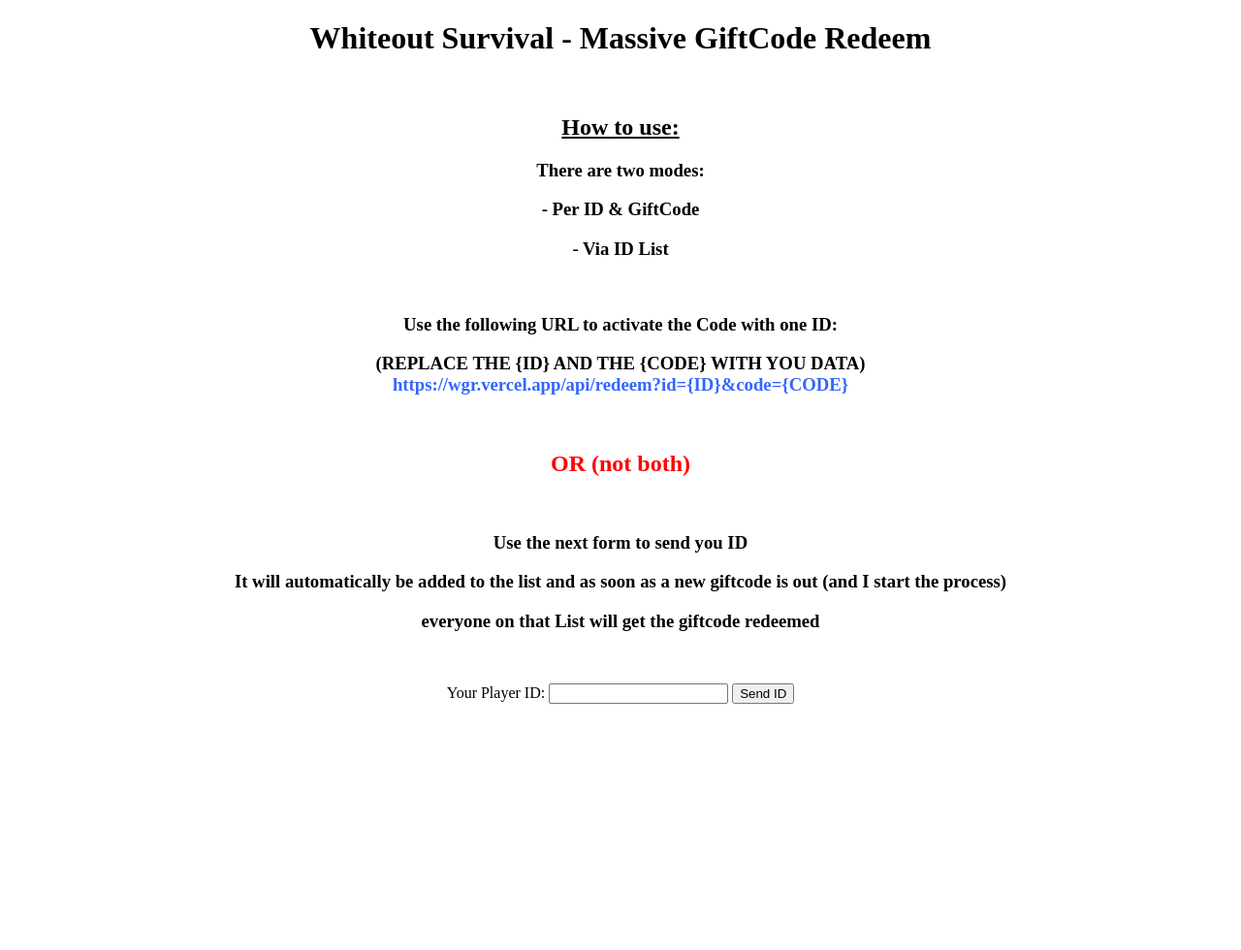
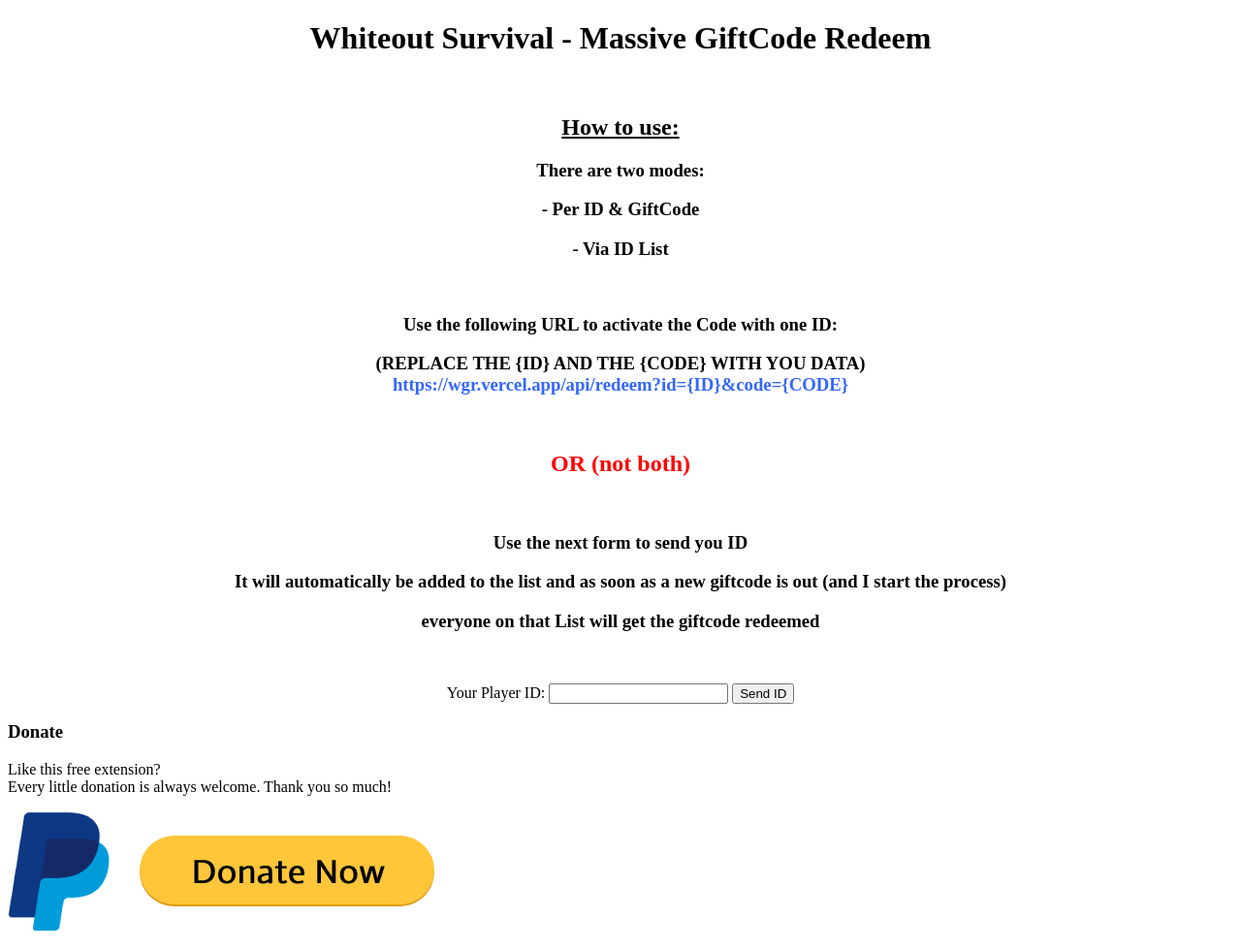
Before and after one commit to Th3C0D3R/wos-giftcode-redeem, a website: page index.html in a window 1280 px wide. Shown: the whole page at 97% size. Before the commit the page ends 800 px from the top, so only its background shows below. Drawn offline with Linux system fonts and the light colour scheme.

Commit message:
add support button

```diff
--- a/index.html
+++ b/index.html
@@ -44,6 +44,7 @@
                 });
             });
         }
+
     </script>
 
     <h1 style="text-align: center;"><strong>Whiteout Survival - Massive GiftCode Redeem</strong></h1>
@@ -71,6 +72,23 @@
         <input type="number" name="PlayerID" access="false" id="PlayerID">
         <button type="button" access="false" id="SendID" onclick="sendID()">Send ID</button>
     </p>
+
+    <section id="donate">
+       <h3 data-translate="donate">Donate</h3>
+              <p>
+                  <span data-translate="desc">Like this free extension?<br> Every little donation is always welcome. Thank you so much!</span>
+              </p>
+              <p>
+                  <span class="paypal-link">
+                      <img id="donobutton" src="../images/paypal-donate.png" alt="PayPal Donation">
+                  </span>
+              </p>
+          </section>
+    <script>
+    document.getElementById("donobutton").addEventListener('click',function(e){
+    window.open("https://www.paypal.com/donate/?hosted_button_id=6GEJJC4RHRAAW","_blank");
+});
+</script>
 </body>
 
 </html>
```
Also changed, not shown: images/paypal-donate.png (added).
